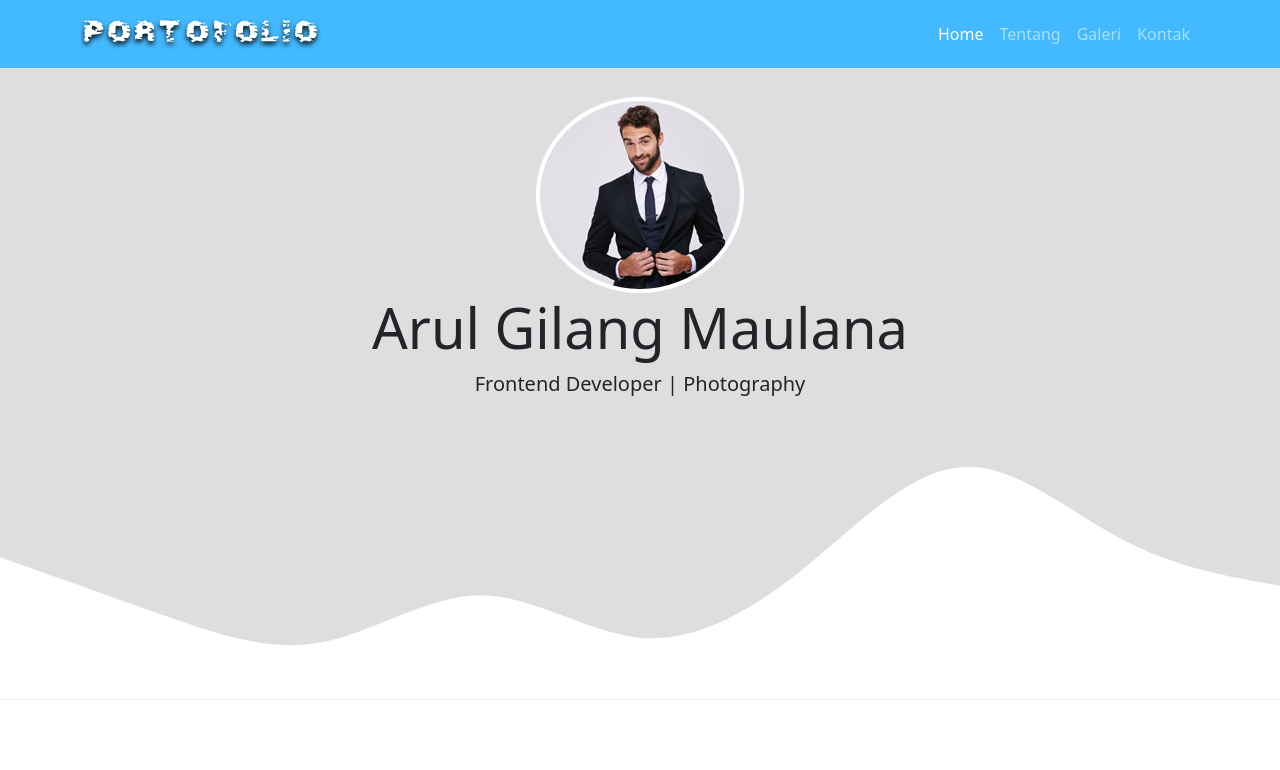
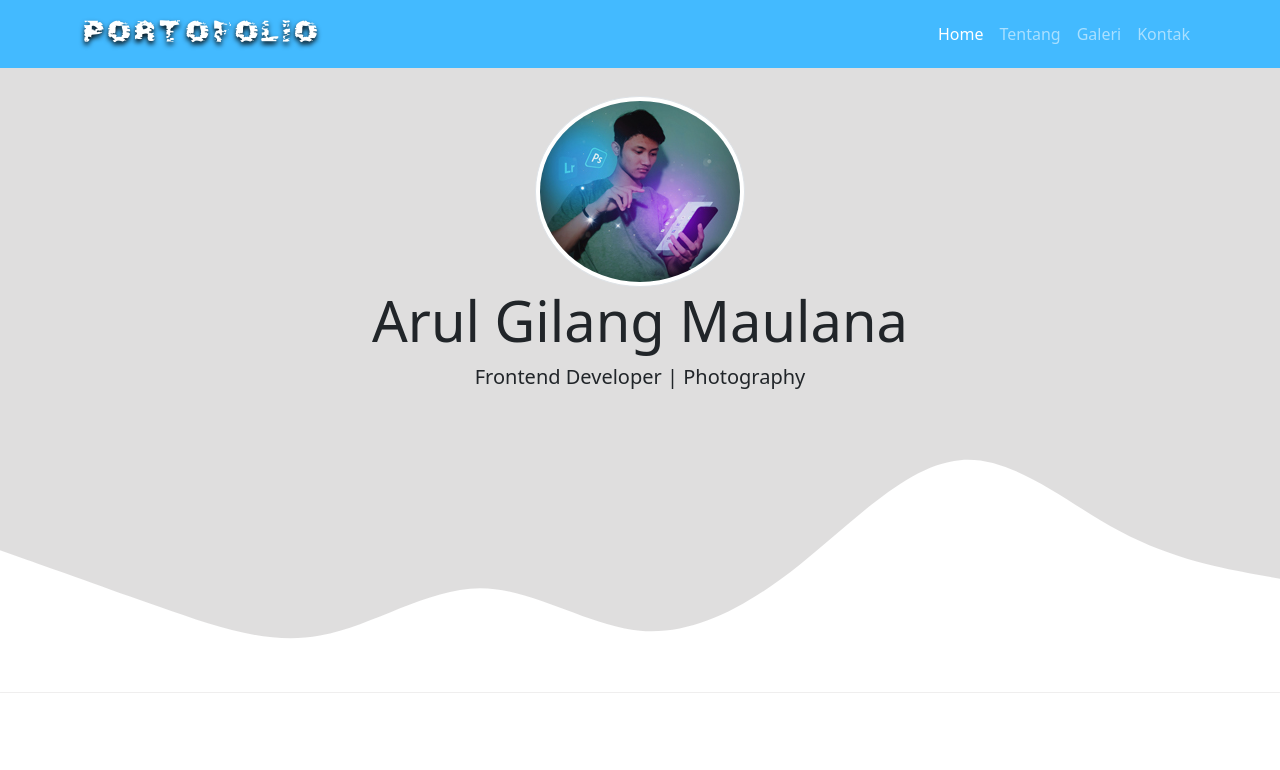
Before and after one commit to arule123/arule123.github.io, a plain HTML site: page index.html in a window 1280 px wide. Shown: the top 770 px of the page. Drawn offline with nearby package versions, Linux system fonts and the light colour scheme.

Commit message:
ubah foto

```diff
--- a/index.html
+++ b/index.html
@@ -45,7 +45,7 @@
     <!-- Akhir navbar -->
     <!-- Jumbotron -->
     <section class="jumbotron text-center">
-      <img src="img/formal.jpg" alt="Arul Gilang M" class="rounded-circle img-thumbnail" data-aos="flip-right" data-aos-duration="1000" data-aos-delay="100" />
+      <img src="img/maulana.jpg" alt="Arul Gilang M" class="rounded-circle img-thumbnail" data-aos="flip-right" data-aos-duration="1000" data-aos-delay="100" />
       <h1 class="display-4">Arul Gilang Maulana</h1>
       <p class="lead"></p>
       <!-- <hr class="my-4" /> -->
```
Also changed, not shown: img/arul.jpg (added), img/gilang.jpg (added), img/maulana.jpg (added).
